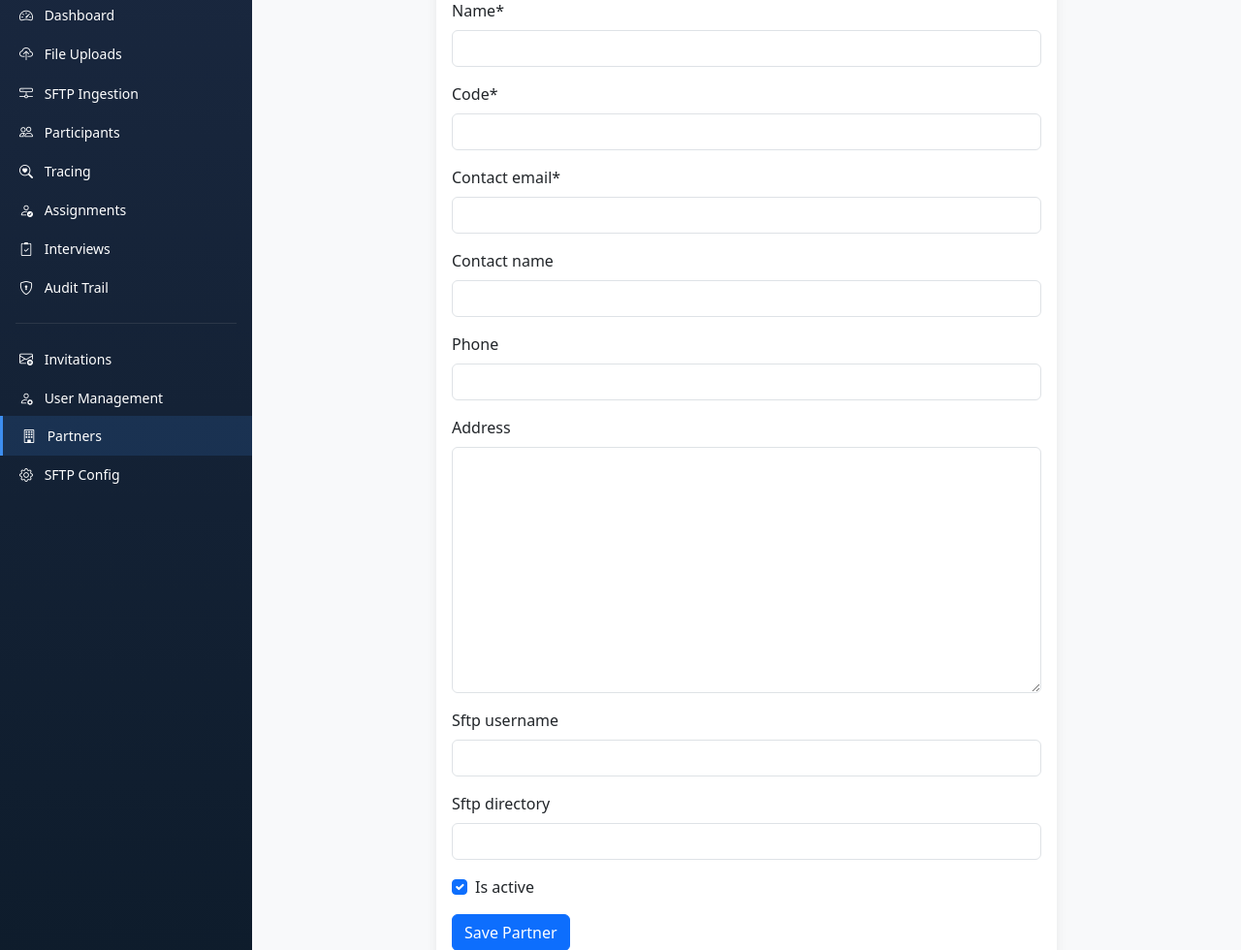
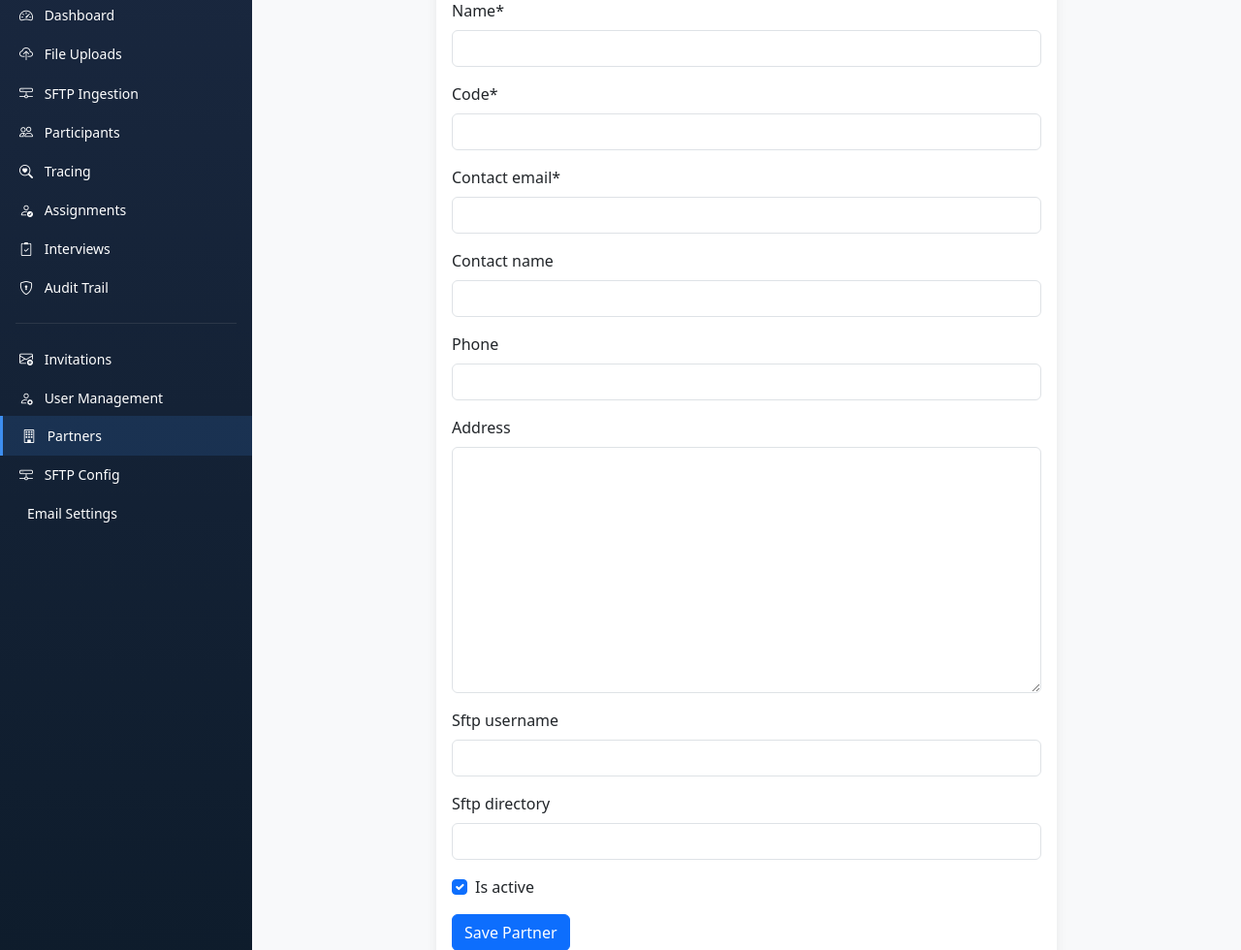
Before and after one commit to icedsystems/SPDITS, a Django app: page /accounts/partners/create/ in a window 1280 px wide. Shown: the part 137-1117 px from the top of the page at 97% size. Run offline with Django 4.2, Linux system fonts and the light colour scheme; a user stored in the database is signed in; tables that the repository leaves empty hold one stand-in row (values such as "Sample post"); data that the repository does not hold is empty; parts of the project's set-up code (start-up, migrations or seed data) failed here and were passed over; some libraries are stand-ins or nearby versions.

Commit message:
feat: email notification settings UI with Graph API config

```diff
--- a/templates/base.html
+++ b/templates/base.html
@@ -98,7 +98,10 @@
         <i class="bi bi-building me-2"></i> Partners
       </a>
       <a href="{% url 'sftp:config_list' %}" class="list-group-item list-group-item-action bg-transparent text-white">
-        <i class="bi bi-gear me-2"></i> SFTP Config
+        <i class="bi bi-hdd-network me-2"></i> SFTP Config
+      </a>
+      <a href="{% url 'notifications:email_config' %}" class="list-group-item list-group-item-action bg-transparent text-white {% block nav_email_config %}{% endblock %}">
+        <i class="bi bi-envelope-gear me-2"></i> Email Settings
       </a>
       {% endif %}
     </div>
```
